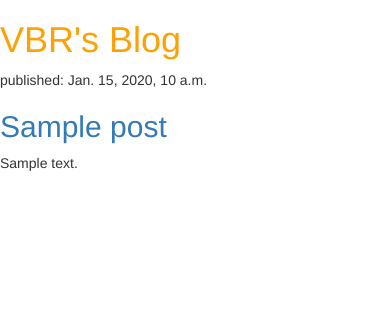
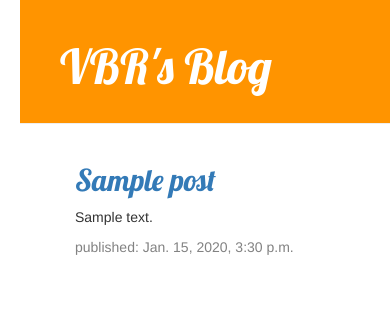
Before and after one commit to bhargavvermareddy/my-first-blog, a Django app: template blog/templates/blog/post_list.html in a window 390 px wide. Shown: the top 326 px of the page. Run offline with Django 3.2, Linux system fonts and the light colour scheme; the template is opened without the code that fills it: values that come from a table or form of the project are taken from there, others are empty; tables that the repository leaves empty hold one stand-in row (values such as "Sample post"); some libraries are stand-ins or nearby versions.

Commit message:
CSS changes

```diff
--- a/blog/static/bootstrap/css/blog.css
+++ b/blog/static/bootstrap/css/blog.css
@@ -1,3 +1,53 @@
 h1 a {
 	color: #FCA205;
+	font-family: 'Lobster';
 }
+
+body { padding-left: 20px; }
+
+.page-header {
+    background-color: #ff9400;
+    margin-top: 0;
+    padding: 20px 20px 20px 40px;
+}
+
+.page-header h1, .page-header h1 a, .page-header h1 a:visited, .page-header h1 a:active {
+    color: #ffffff;
+    font-size: 36pt;
+    text-decoration: none;
+}
+
+.content {
+    margin-left: 40px;
+}
+
+h1, h2, h3, h4 {
+    font-family: 'Lobster', cursive;
+}
+
+.date {
+    color: #828282;
+}
+
+.save {
+    float: right;
+}
+
+.post-form textarea, .post-form input {
+    width: 100%;
+}
+
+.top-menu, .top-menu:hover, .top-menu:visited {
+    color: #ffffff;
+    float: right;
+    font-size: 26pt;
+    margin-right: 20px;
+}
+
+.post {
+    margin-bottom: 70px;
+}
+
+.post h1 a, .post h1 a:visited {
+    color: #000000;
+}
--- a/blog/templates/blog/post_list.html
+++ b/blog/templates/blog/post_list.html
@@ -6,23 +6,35 @@
     <head>
         <title>VBR's blog</title>
 
-	<link rel="stylesheet" href="{% static '/bootstrap/css/bootstrap.css' %}">
-	<link rel="stylesheet" href="{% static '/bootstrap/css/bootstrap-theme.css' %}">
-	<link rel="stylesheet" href="{% static '/bootstrap/css/blog.css' %}">
+	<link rel="stylesheet" href="{% static '/static/bootstrap/css/bootstrap.css' %}">
+	<link rel="stylesheet" href="{% static '/static/bootstrap/css/bootstrap-theme.css' %}">
+	<link rel="stylesheet" href="{% static '/static/bootstrap/css/blog.css' %}">
+	<link href="http://fonts.googleapis.com/css?family=Lobster&subset=latin,latin-ext" rel="stylesheet" type="text/css">
     </head>
-    <body>
-        <div>
-            <h1><a href="">VBR's Blog</a></h1>
+
+<body>
+        <div class="page-header">
+            <h1><a href="/">VBR's Blog</a></h1>
         </div>
 
+<div class="content container">
+  <div class="row">
+    <div class="col-md-8">
+      {% for post in posts %}
+        <div class="post">
 
-{% for post in posts %}
-        <div>
-            <p>published: {{ post.published_date }}</p>
             <h2><a href="">{{ post.title }}</a></h2>
             <p>{{ post.text|linebreaks }}</p>
+
+	    <div class="date">
+            <p>published: {{ post.published_date }}</p>
+	    </div>
+
         </div>
-{% endfor %}
+      {% endfor %}
+      </div>
+   </div>
+ </div>
 
     </body>
 </html>
--- a/mysite/settings.py
+++ b/mysite/settings.py
@@ -105,9 +105,9 @@ AUTH_PASSWORD_VALIDATORS = [
 # Internationalization
 # https://docs.djangoproject.com/en/1.9/topics/i18n/
 
-LANGUAGE_CODE = 'en-us'
+LANGUAGE_CODE = 'en-in'
 
-TIME_ZONE = 'UTC'
+TIME_ZONE = 'Asia/Kolkata'
 
 USE_I18N = True
 
```
